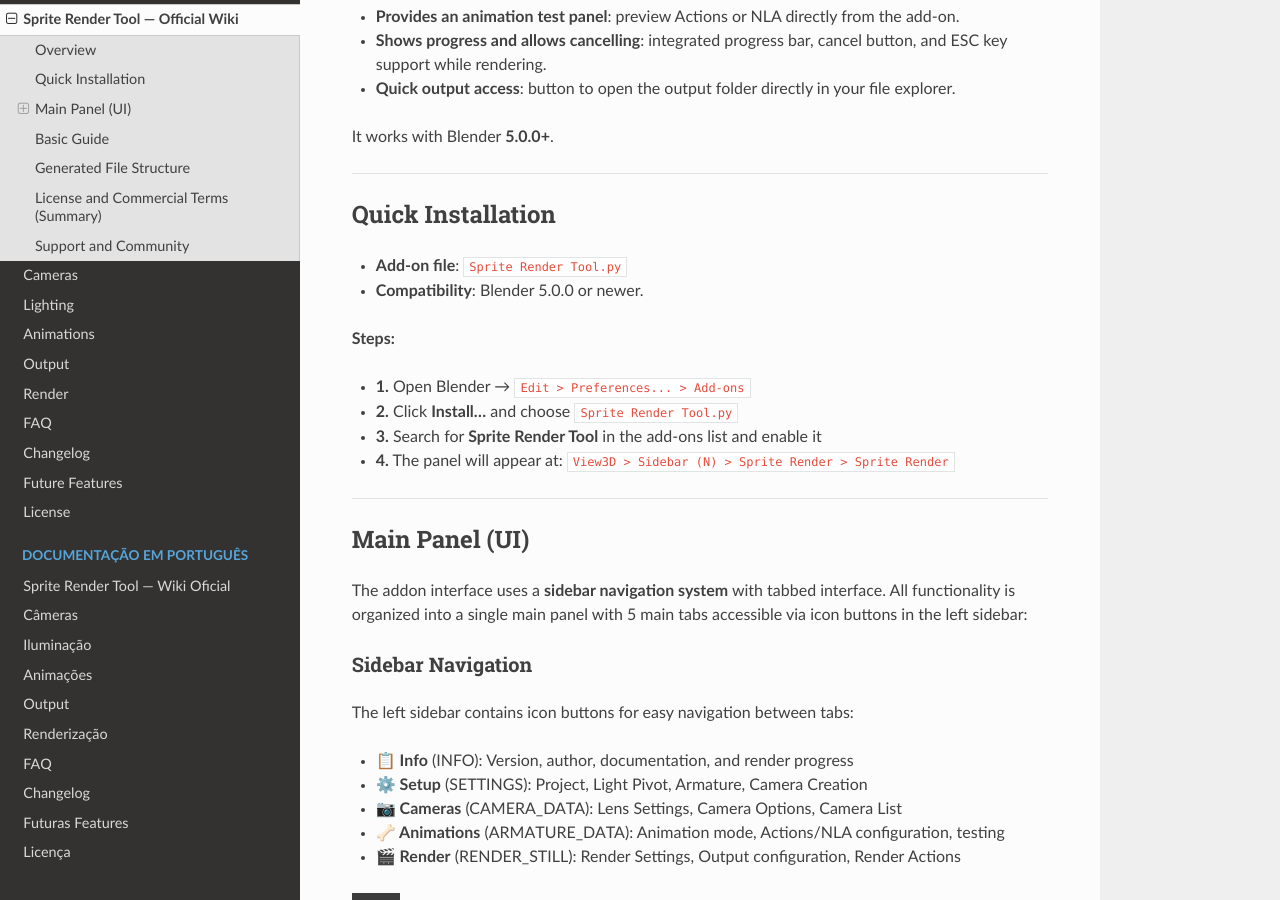
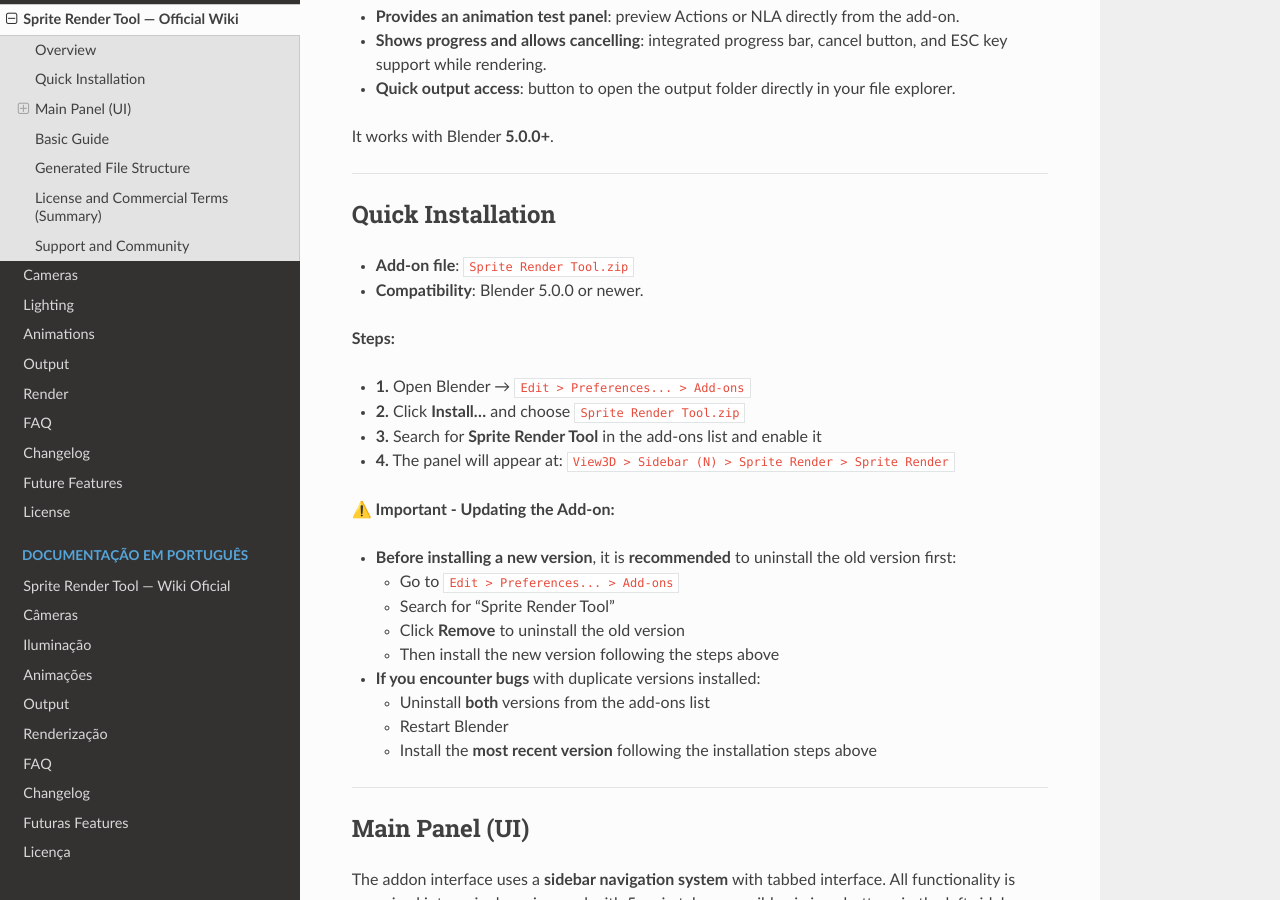
Before and after one commit to Lochzin/Sprite-Render-Tool-Wiki, a Sphinx documentation site: the page built from docs/en/index.md, in a window 1280 px wide and 900 px high, scrolled down 572 px. Built offline with Sphinx 7.4.7 and the Read the Docs theme 3.1.0, drawn with Linux system fonts in a browser that asks for light colours.

Commit message:
Install guide fix

```diff
--- a/docs/en/index.md
+++ b/docs/en/index.md
@@ -21,14 +21,25 @@
 
 ## Quick Installation
 
-- **Add-on file**: `Sprite Render Tool.py`
+- **Add-on file**: `Sprite Render Tool.zip`
 - **Compatibility**: Blender 5.0.0 or newer.
 
 **Steps:**
 - **1.** Open Blender → `Edit > Preferences... > Add-ons`
-- **2.** Click **Install...** and choose `Sprite Render Tool.py`
+- **2.** Click **Install...** and choose `Sprite Render Tool.zip`
 - **3.** Search for **Sprite Render Tool** in the add-ons list and enable it
 - **4.** The panel will appear at: `View3D > Sidebar (N) > Sprite Render > Sprite Render`
+
+**⚠️ Important - Updating the Add-on:**
+- **Before installing a new version**, it is **recommended** to uninstall the old version first:
+  - Go to `Edit > Preferences... > Add-ons`
+  - Search for "Sprite Render Tool"
+  - Click **Remove** to uninstall the old version
+  - Then install the new version following the steps above
+- **If you encounter bugs** with duplicate versions installed:
+  - Uninstall **both** versions from the add-ons list
+  - Restart Blender
+  - Install the **most recent version** following the installation steps above
 
 ---
 
```
Also changed, not shown: docs/pt/index.md (+13 -2 lines).
